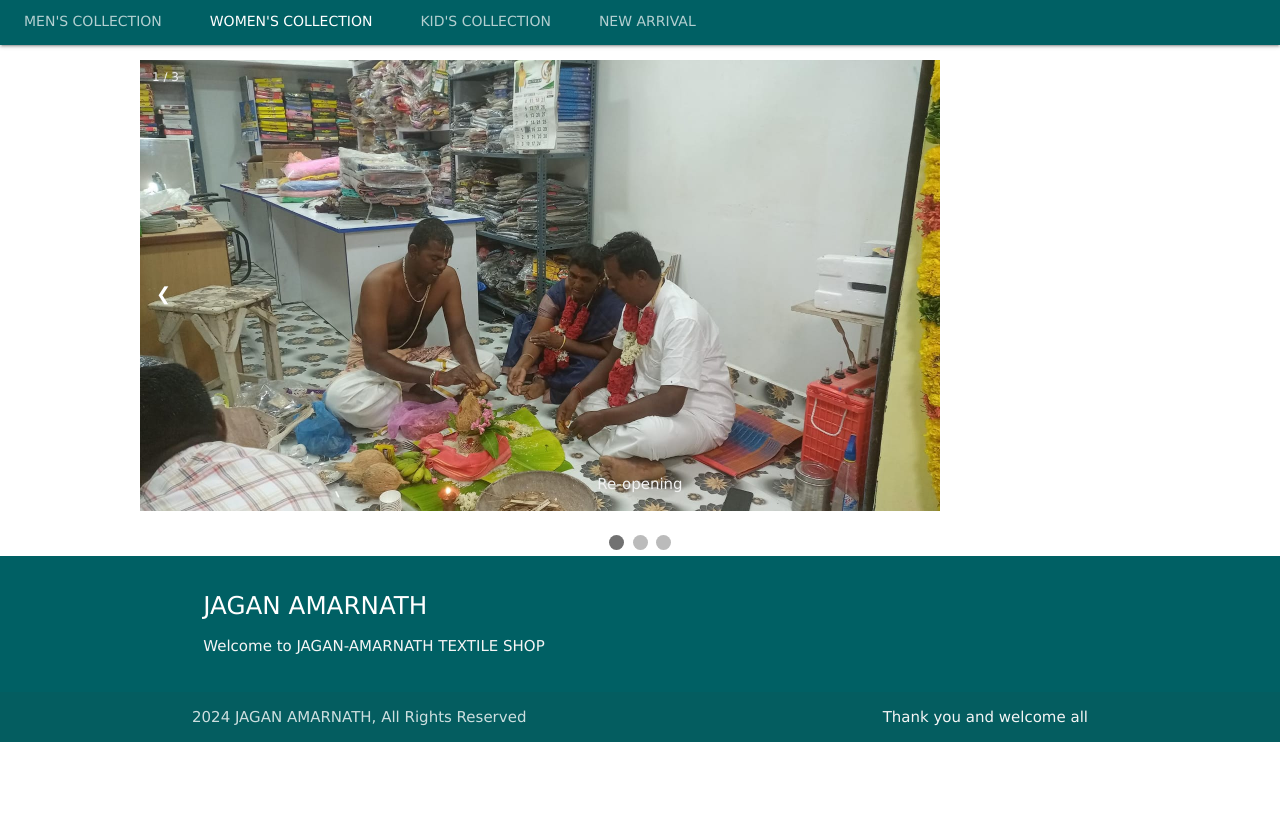
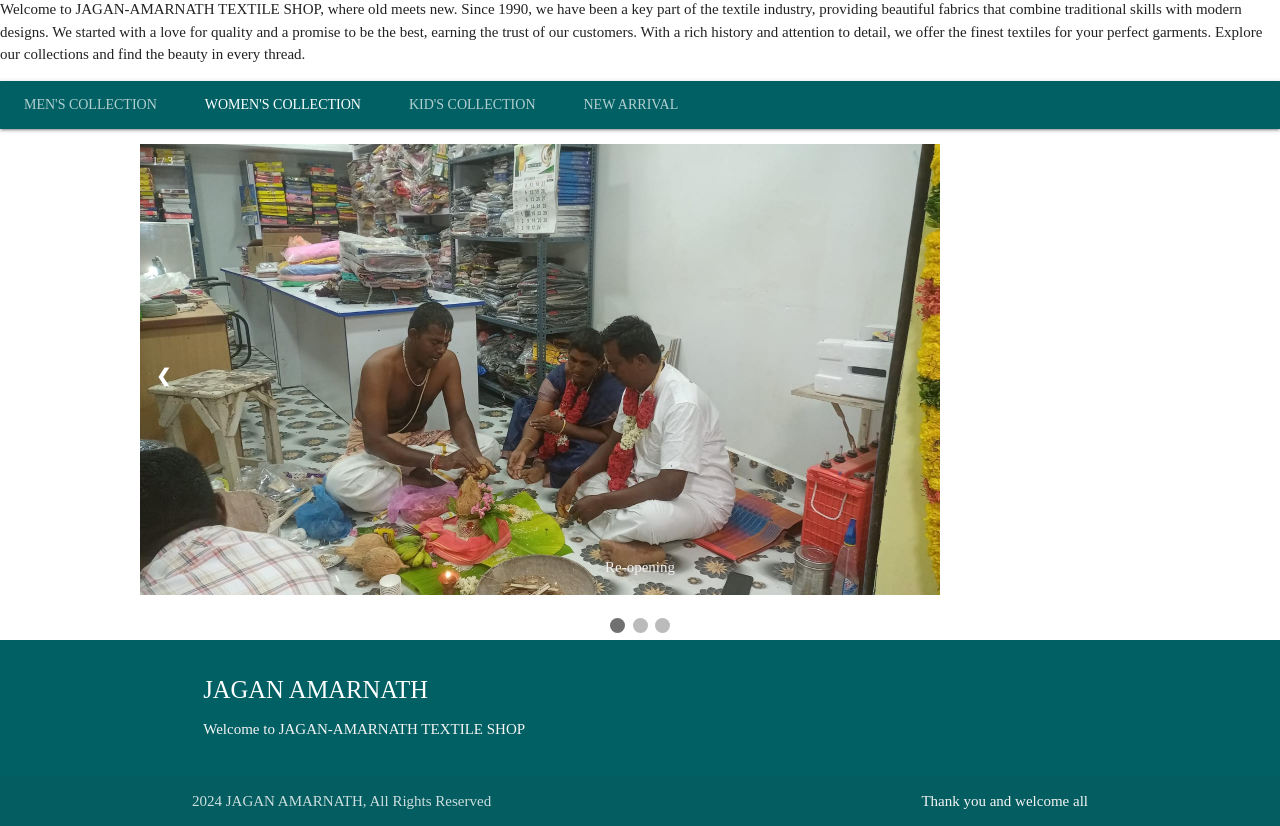
Before and after one commit to JaganSiva/jaganamarnath, a plain HTML site: page index.html in a window 1280 px wide. Shown: the part 77-903 px from the top of the page. Before the commit the page ends 819 px from the top, so only its background shows below. Drawn offline with nearby package versions, Linux system fonts and the light colour scheme.

Commit message:
Update index.html
Signed-off-by: JaganSiva <80506796+JaganSiva@users.noreply.github.com>

```diff
--- a/index.html
+++ b/index.html
@@ -20,7 +20,7 @@
 
   <style>
 * {box-sizing: border-box}
-body {font-family: Verdana, sans-serif; margin:0}
+body {font-family: "Times New Roman", Times, serif; margin:0}
 .mySlides {display: none}
 img {vertical-align: middle;}
 
@@ -114,6 +114,12 @@ img {vertical-align: middle;}
 </head>
 <body font-family ="Times new roman" >
    <h4> Welcome to JAGAN AMARNATH Textile Shop </h4>
+  <p>Welcome to JAGAN-AMARNATH TEXTILE SHOP, where old meets new.
+                  Since 1990, we have been a key part of the textile industry,
+                  providing beautiful fabrics that combine traditional skills with modern designs.
+                  We started with a love for quality and a promise to be the best, earning the trust of our customers.
+                  With a rich history and attention to detail, we offer the finest textiles for your perfect garments.
+                  Explore our collections and find the beauty in every thread.</p>
 <!--   This is JAGAN AMARNATH....!!!!!!!!!! -->
 
 
@@ -201,6 +207,7 @@ function showSlides(n) {
               <div class="col l9 s12">
                 <h5 class="white-text">JAGAN AMARNATH</h5>
                 <p class="grey-text text-lighten-4">Welcome to JAGAN-AMARNATH TEXTILE SHOP</p>
+
               </div>
 <!--               <div class="col l4 offset-l2 s12">
                 <h5 class="white-text">Links</h5>
```
